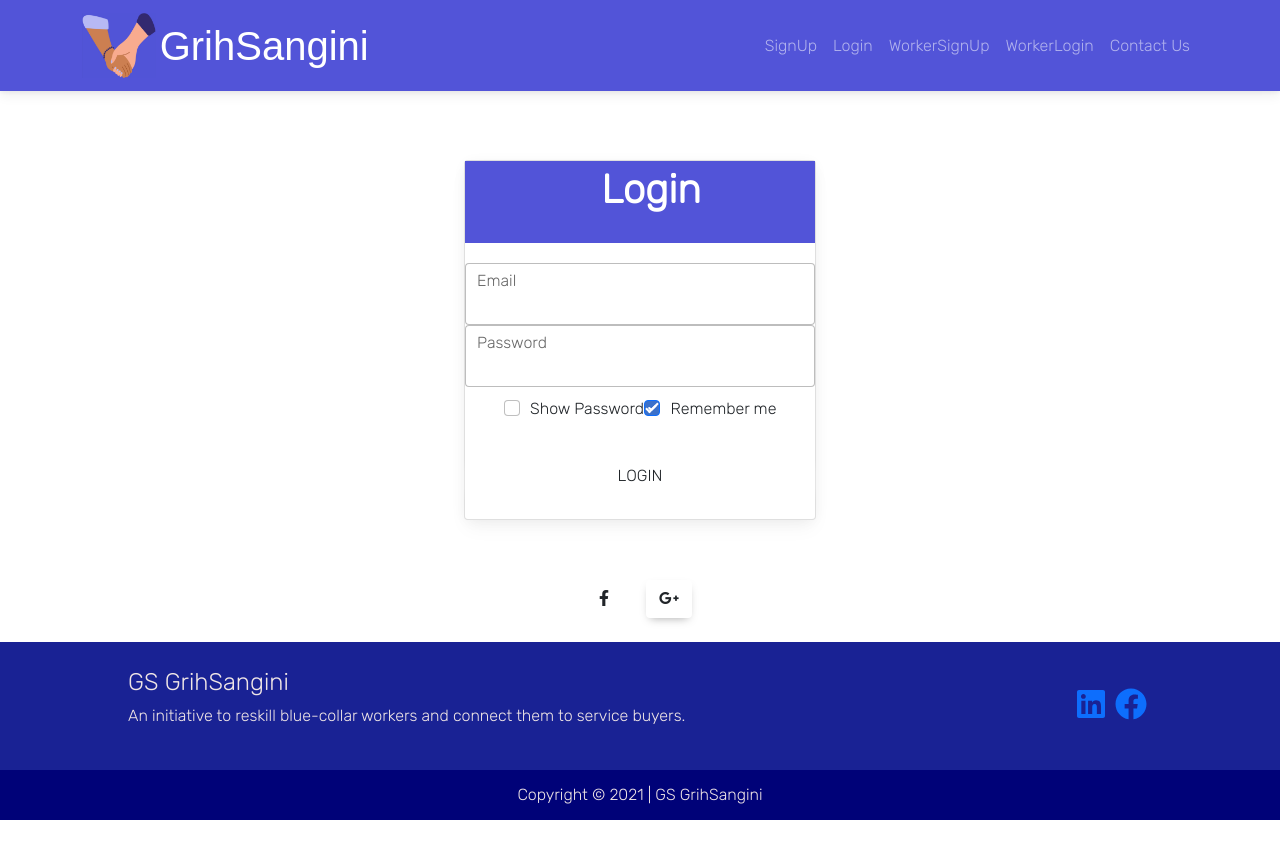
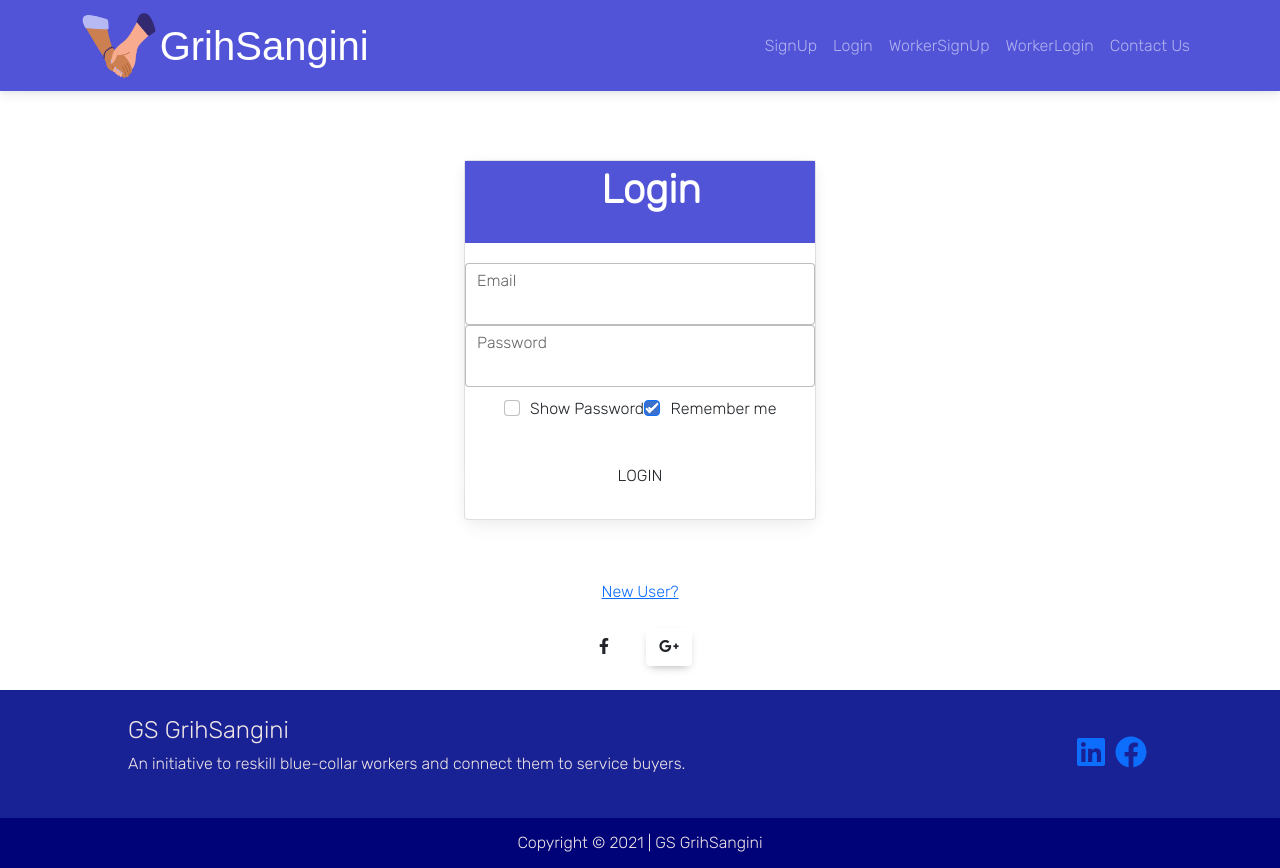
Before and after one commit to KaizenGirl1111/GSGrihSangini, a React (Create React App) app: page /Login in a window 1280 px wide. Before the commit the page ends 820 px from the top, so only its background shows below. Built offline with nearby package versions, Linux system fonts and the light colour scheme; a web font is replaced by a local one.

Commit message:
New user option added in login page

```diff
--- a/src/Components/App/Login.jsx
+++ b/src/Components/App/Login.jsx
@@ -14,16 +14,13 @@ import { Link } from "react-router-dom";
 
 function Signup() {
   const [visible, setVisible] = React.useState(false);
-  const [email,setEmail] = React.useState("");
-  const [password,setPassword] = React.useState("");
+  const [email, setEmail] = React.useState("");
+  const [password, setPassword] = React.useState("");
 
-
-  function handleSubmit()
-  {
+  function handleSubmit() {
     console.log(email);
     console.log(password);
     //code here
-
   }
   return (
     <>
@@ -49,13 +46,13 @@ function Signup() {
             type="email"
             id="form2Example1"
             label="Email"
-            onChange={e => setEmail(e.target.value)}
+            onChange={(e) => setEmail(e.target.value)}
           />
           <MDBInput
             className="mb-4"
             type={visible ? "text" : "password"}
             id="form2Example2"
-            onChange={e => setPassword(e.target.value)}
+            onChange={(e) => setPassword(e.target.value)}
             label="Password"
           />
           <div className="rem">
@@ -64,7 +61,7 @@ function Signup() {
                 <MDBCheckbox
                   id="form2Example3"
                   label="Show Password"
-                  onChange={()=>setVisible(!visible)}
+                  onChange={() => setVisible(!visible)}
                 />
                 <MDBCheckbox
                   id="form2Example3"
@@ -74,10 +71,22 @@ function Signup() {
               </MDBCol>
             </MDBRow>
           </div>
-          <MDBBtn type="submit" className="mb-4" block color="white" onClick={handleSubmit}>
+          <MDBBtn
+            type="submit"
+            className="mb-4"
+            block
+            color="white"
+            onClick={handleSubmit}
+          >
             Login
           </MDBBtn>
         </div>
+        <Link
+          to="/signup"
+          style={{ display: "flex", justifyContent: "center" }}
+        >
+          New User?
+        </Link>
 
         <div className="text-center">
           <div className="row my-4 d-flex justify-content-center">
--- a/src/Components/App/Signup.jsx
+++ b/src/Components/App/Signup.jsx
@@ -13,15 +13,13 @@ import {
 } from "mdb-react-ui-kit";
 
 function Signup() {
+  const [email, setEmail] = React.useState("");
+  const [contactNumber, setContactNumber] = React.useState();
+  const [password, setPassword] = React.useState("");
+  const [cpassword, setCpassword] = React.useState("");
+  const [address, setAddress] = React.useState("");
 
-  const [email,setEmail] = React.useState("");
-  const [contactNumber,setContactNumber] = React.useState();
-  const [password,setPassword] = React.useState("");
-  const [cpassword,setCpassword] = React.useState("");
-  const [address,setAddress] = React.useState("");
-
-  function handleSubmit()
-  {
+  function handleSubmit() {
     console.log(email);
     console.log(password);
     console.log(cpassword);
@@ -54,35 +52,35 @@ function Signup() {
             type="email"
             id="form2Example1"
             label="Email"
-            onChange ={(e)=>setEmail(e.target.value)}
+            onChange={(e) => setEmail(e.target.value)}
           />
           <MDBInput
             className="mb-4"
             type="text"
             id="form2Example1"
             label="Contact Number"
-            onChange ={(e)=>setContactNumber(e.target.value)}
+            onChange={(e) => setContactNumber(e.target.value)}
           />
           <MDBInput
             className="mb-4"
             type="text"
             id="form2Example1"
             label="Address"
-            onChange ={(e)=>setAddress(e.target.value)}
+            onChange={(e) => setAddress(e.target.value)}
           />
           <MDBInput
             className="mb-4"
             type="password"
             id="form2Example2"
             label="Password"
-            onChange={(e)=>setPassword(e.target.value)}
+            onChange={(e) => setPassword(e.target.value)}
           />
           <MDBInput
             className="mb-4"
             type="password"
             id="form2Example2"
             label="Confirm Password"
-            onChange ={(e)=>setCpassword(e.target.value)}
+            onChange={(e) => setCpassword(e.target.value)}
           />
           <div class="rem">
             <MDBRow className="mb-4">
@@ -93,18 +91,21 @@ function Signup() {
                   defaultChecked
                 />
               </MDBCol>
-              <Link
-                to="/login"
-                style={{ display: "flex", justifyContent: "center" }}
-              >
-                Already Registered ?
-              </Link>
             </MDBRow>
           </div>
-          <MDBBtn type="submit" className="mb-4" block color="white" onClick={handleSubmit}>
+          <MDBBtn
+            type="submit"
+            className="mb-4"
+            block
+            color="white"
+            onClick={handleSubmit}
+          >
             Sign Up
           </MDBBtn>
         </div>
+        <Link to="/login" style={{ display: "flex", justifyContent: "center" }}>
+          Already Registered ?
+        </Link>
 
         <div className="text-center">
           <div className="row my-4 d-flex justify-content-center">
```
